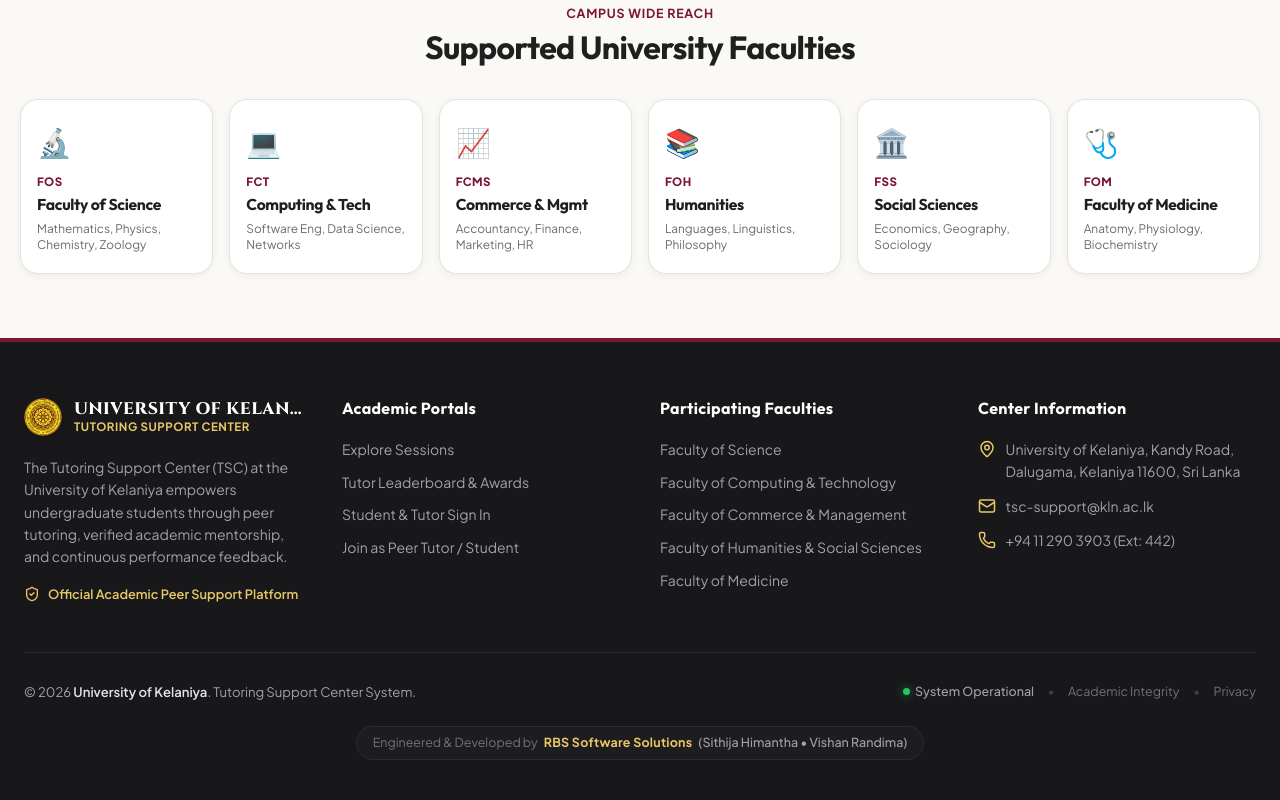
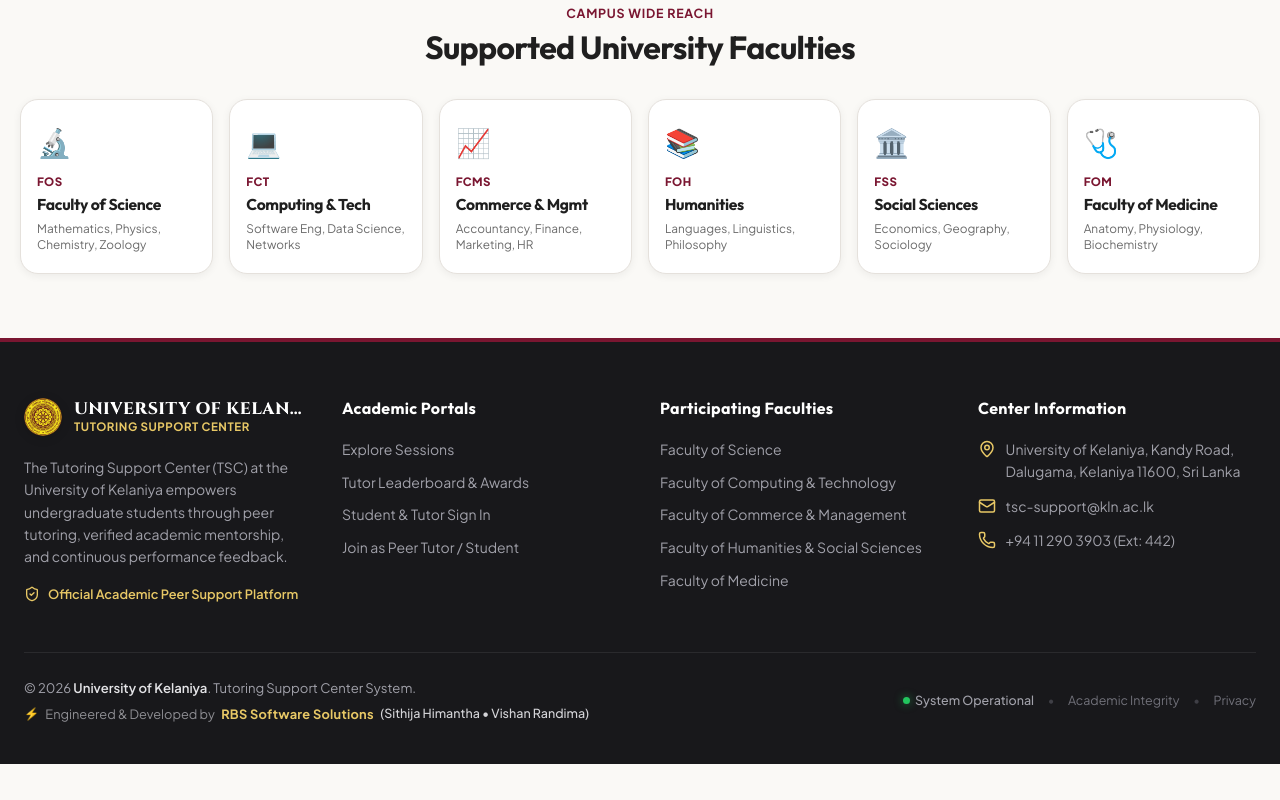
Before and after one commit to RBS-SOFTWARE-SOLUTIONS-PVT-LTD/TSC_NEW_FRONTEND, a React (Vite) app: page / in a window 1280 px wide. Shown: the part 1595-2395 px from the top of the page. After the commit the page ends 2359 px from the top, so only its background shows below. Built offline with nearby package versions, Linux system fonts and the light colour scheme; no server answers.

Commit message:
style: organize left-aligned footer creator signature alongside university copyright

```diff
--- a/src/components/common/Footer.jsx
+++ b/src/components/common/Footer.jsx
@@ -115,14 +115,24 @@
         </div>
 
         {/* =========================================================================
-            INDUSTRY-LEVEL BOTTOM BAR: COPYRIGHT & CREATOR SIGNATURE
+            INDUSTRY-LEVEL BOTTOM BAR: LEFT-ALIGNED BRANDING & LEGAL METAS
             ========================================================================= */}
         <div className="footer-industry-bottom">
           <div className="footer-bottom-main-row">
-            <div className="footer-copyright-text">
-              © {new Date().getFullYear()} <strong>University of Kelaniya</strong>. Tutoring Support Center System.
+            {/* Left Block: University Copyright & RBS Software Solutions Creator Signature */}
+            <div className="footer-left-branding">
+              <div className="footer-copyright-text">
+                © {new Date().getFullYear()} <strong>University of Kelaniya</strong>. Tutoring Support Center System.
+              </div>
+              <div className="footer-creator-line">
+                <span className="creator-bullet">⚡</span>
+                <span className="creator-label">Engineered & Developed by</span>
+                <strong className="creator-company">RBS Software Solutions</strong>
+                <span className="creator-team">(Sithija Himantha • Vishan Randima)</span>
+              </div>
             </div>
 
+            {/* Right Block: System Status & Policies */}
             <div className="footer-meta-badges">
               <span className="footer-status-pill">
                 <span className="footer-status-dot" /> System Operational
@@ -133,19 +143,11 @@
               <span>Privacy</span>
             </div>
           </div>
-
-          {/* Refined Creator Attribution Signature */}
-          <div className="footer-creator-signature-row">
-            <div className="footer-signature-pill">
-              <span className="signature-prefix">Engineered & Developed by</span>
-              <strong className="signature-company">RBS Software Solutions</strong>
-              <span className="signature-team">(Sithija Himantha • Vishan Randima)</span>
-            </div>
-          </div>
         </div>
       </div>
     </footer>
   );
 };
 
+
 export default Footer;
--- a/src/index.css
+++ b/src/index.css
@@ -2165,29 +2165,62 @@
 
 .footer-industry-bottom {
   border-top: 1px solid rgba(255, 255, 255, 0.08);
-  padding-top: 1.75rem;
+  padding-top: 1.5rem;
+}
+
+.footer-bottom-main-row {
+  display: flex;
+  justify-content: space-between;
+  align-items: center;
+  flex-wrap: wrap;
+  gap: 1.25rem;
+}
+
+.footer-left-branding {
   display: flex;
   flex-direction: column;
-  gap: 1.25rem;
-}
-
-.footer-bottom-main-row {
-  display: flex;
-  justify-content: space-between;
-  align-items: center;
-  flex-wrap: wrap;
-  gap: 1rem;
+  gap: 0.35rem;
+  text-align: left;
+}
+
+.footer-copyright-text {
   font-size: 0.82rem;
-  color: #71717A;
-}
-
-.footer-copyright-text {
   color: #A1A1AA;
 }
 
 .footer-copyright-text strong {
   color: #E4E4E7;
   font-weight: 600;
+}
+
+.footer-creator-line {
+  display: flex;
+  align-items: center;
+  flex-wrap: wrap;
+  gap: 0.4rem;
+  font-size: 0.8rem;
+  color: #71717A;
+}
+
+.creator-bullet {
+  color: #E8C866;
+  font-size: 0.75rem;
+}
+
+.creator-label {
+  color: #8E8E93;
+}
+
+.creator-company {
+  color: #E8C866;
+  font-weight: 700;
+  letter-spacing: 0.02em;
+}
+
+.creator-team {
+  color: #D4D4D8;
+  font-weight: 500;
+  font-size: 0.78rem;
 }
 
 .footer-meta-badges {
@@ -2219,62 +2252,18 @@
   color: #3F3F46;
 }
 
-.footer-creator-signature-row {
-  display: flex;
-  justify-content: center;
-  align-items: center;
-  padding-top: 0.25rem;
-}
-
-.footer-signature-pill {
-  display: inline-flex;
-  align-items: center;
-  justify-content: center;
-  flex-wrap: wrap;
-  gap: 6px;
-  padding: 6px 16px;
-  border-radius: var(--radius-pill);
-  background: rgba(255, 255, 255, 0.025);
-  border: 1px solid rgba(255, 255, 255, 0.06);
-  font-size: 0.78rem;
-  color: #71717A;
-  transition: all var(--transition-normal);
-}
-
-.footer-signature-pill:hover {
-  background: rgba(212, 167, 44, 0.05);
-  border-color: rgba(212, 167, 44, 0.2);
-}
-
-.signature-prefix {
-  color: #71717A;
-}
-
-.signature-company {
-  color: #E8C866;
-  font-weight: 700;
-  letter-spacing: 0.02em;
-}
-
-.signature-team {
-  color: #A1A1AA;
-  font-weight: 500;
-}
-
-@media (max-width: 640px) {
+@media (max-width: 768px) {
   .footer-bottom-main-row {
     flex-direction: column;
     align-items: flex-start;
-    gap: 0.75rem;
-  }
-
-  .footer-creator-signature-row {
-    justify-content: flex-start;
-  }
-
-  .footer-signature-pill {
-    text-align: left;
-    justify-content: flex-start;
-    padding: 6px 12px;
-  }
-}
+    gap: 1rem;
+  }
+
+  .footer-left-branding {
+    align-items: flex-start;
+  }
+
+  .footer-creator-line {
+    font-size: 0.76rem;
+  }
+}
```
